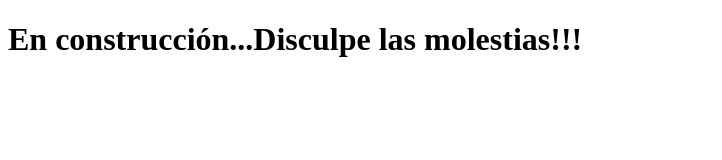
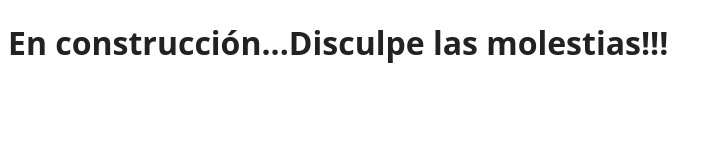
Before and after one commit to ydpajaro/my_web_page, a plain HTML site: page index.html in a window 1280 px wide. Shown: the whole page, without its empty margins (0-722 px from the left). Drawn offline with Linux system fonts and the light colour scheme.

Commit message:
se modifica el archivo index.html

```diff
--- a/index.html
+++ b/index.html
@@ -4,6 +4,7 @@
 		<meta charset="utf-8">
 		<meta name="viewport" content="width=device-width, initial-scale=1">
 		<title>Index</title>
+		<link rel="stylesheet" href="styles/aboutme.css">
 </head>
 <body>
   <h1>En construcción...Disculpe las molestias!!!</h1>
```
